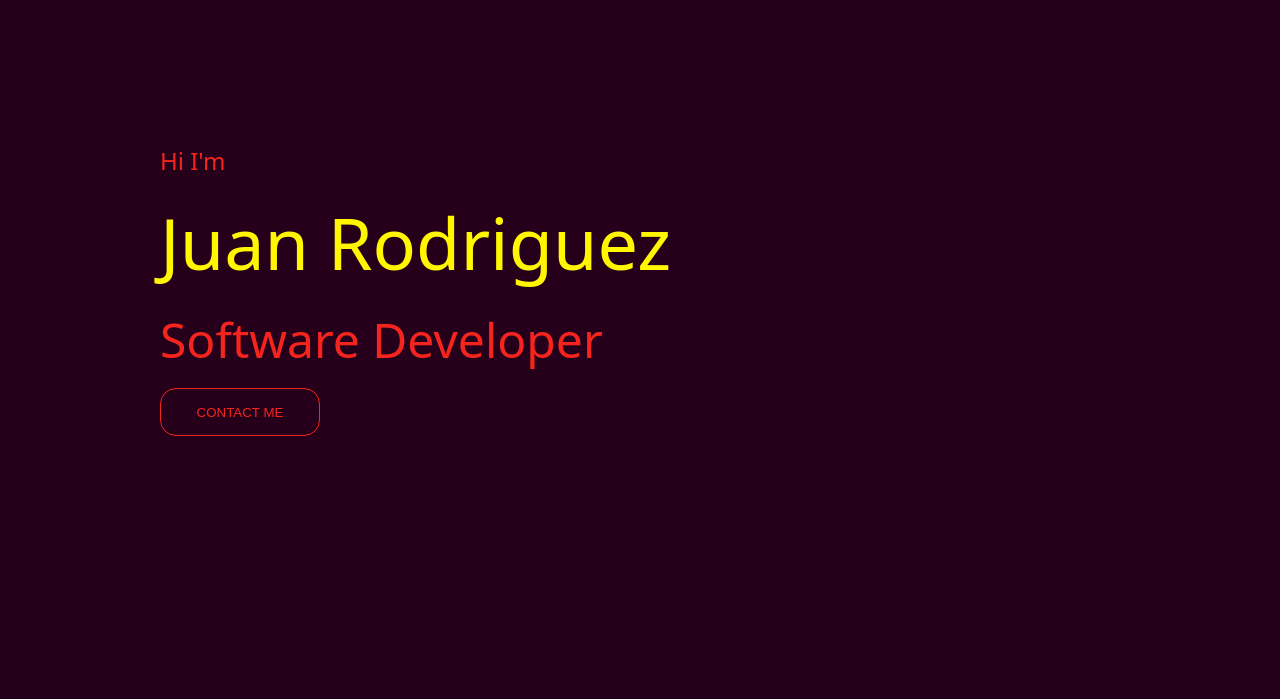
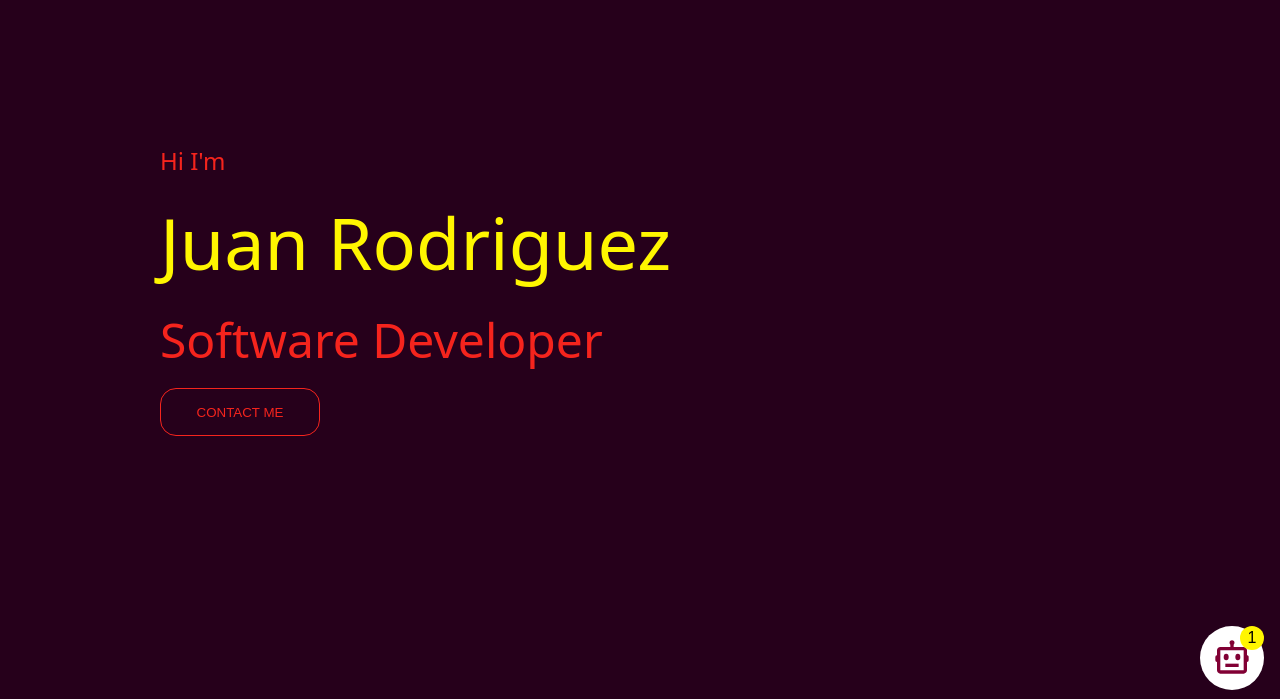
Before and after one commit to jitrodriguez/personal-website, a Gatsby site: page / in a window 1280 px wide. Shown: the part 94-793 px from the top of the page. Built offline with nearby package versions, Linux system fonts and the light colour scheme; Gatsby itself is replaced by a stand-in of ours.

Commit message:
feat: bot added

```diff
--- /dev/null
+++ b/src/components/bot/bot.js
@@ -0,0 +1,30 @@
+import React, { useState } from 'react';
+import BotIcon from '../common/icons/bot';
+import './bot.scss';
+
+export default function Bot() {
+  const [showNotification, setShowNotification] = useState(true);
+  const [showBot, setShowBot] = useState(false);
+
+  const toggleBot = () => {
+    if (showNotification && !showBot) setShowNotification(false);
+    setShowBot(!showBot);
+  };
+  return (
+    <div className='bot-container'>
+      <iframe
+        title='bot'
+        className={`bot ${showBot ? '' : 'hide-bot'}`}
+        src='https://webchat.botframework.com/embed/Porfolio-bot?s=AjU8agzJKBo.Oko7jJo5YjFSOTo1JBIxm4wI7M-rCQcMFzxgu0Hu-O0'></iframe>
+      <button onClick={toggleBot}>
+        <BotIcon />
+        <div
+          className={`notification ${
+            showNotification ? '' : 'notification-close'
+          }`}>
+          1
+        </div>
+      </button>
+    </div>
+  );
+}
--- /dev/null
+++ b/src/components/bot/bot.scss
@@ -0,0 +1,51 @@
+@use './../../styles/colors' as colors;
+.bot-container {
+  position: -webkit-sticky;
+  position: fixed;
+  bottom: 1rem;
+  right: 1rem;
+  z-index: 30;
+  .bot {
+    width: 18rem;
+    height: 26rem;
+    border: none;
+  }
+  .show-bot {
+    display: block;
+  }
+  .hide-bot {
+    display: none;
+  }
+
+  button {
+    border: none;
+    cursor: pointer;
+    height: 4rem;
+    width: 4rem;
+    border-radius: 50%;
+    background-color: white;
+    position: relative;
+    svg {
+      height: 2.5rem;
+      width: 2.5rem;
+      fill: colors.$secondary-color;
+    }
+    .notification {
+      position: absolute;
+      top: 0;
+      right: 0;
+      height: 1.5rem;
+      width: 1.5rem;
+      border-radius: 50%;
+      background-color: colors.$accent-color;
+      display: flex;
+      justify-content: center;
+      align-items: center;
+      color: black;
+      font-size: 1rem;
+    }
+    .notification-close {
+      display: none;
+    }
+  }
+}
--- /dev/null
+++ b/src/components/common/icons/bot.js
@@ -0,0 +1,16 @@
+import React from 'react';
+
+export default function BotIcon() {
+  return (
+    <svg
+      xmlns='http://www.w3.org/2000/svg'
+      width='100%'
+      height='100%'
+      viewBox='0 0 24 24'>
+      <path d='M21.928 11.607c-.202-.488-.635-.605-.928-.633V8c0-1.103-.897-2-2-2h-6V4.61c.305-.274.5-.668.5-1.11a1.5 1.5 0 0 0-3 0c0 .442.195.836.5 1.11V6H5c-1.103 0-2 .897-2 2v2.997l-.082.006A1 1 0 0 0 1.99 12v2a1 1 0 0 0 1 1H3v5c0 1.103.897 2 2 2h14c1.103 0 2-.897 2-2v-5a1 1 0 0 0 1-1v-1.938a1.006 1.006 0 0 0-.072-.455zM5 20V8h14l.001 3.996L19 12v2l.001.005.001 5.995H5z'></path>
+      <ellipse cx='8.5' cy='12' rx='1.5' ry='2'></ellipse>
+      <ellipse cx='15.5' cy='12' rx='1.5' ry='2'></ellipse>
+      <path d='M8 16h8v2H8z'></path>
+    </svg>
+  );
+}
--- a/src/components/sections/about/index.js
+++ b/src/components/sections/about/index.js
@@ -1,4 +1,4 @@
-import React, { useEffect } from 'react';
+import React from 'react';
 import Title from '../../common/titles';
 import './index.scss';
 import { motion } from 'framer-motion';
--- a/src/pages/index.js
+++ b/src/pages/index.js
@@ -9,6 +9,7 @@ import Loader from '../components/sections/loader/loader';
 import Projects from '../components/sections/projects';
 import './../styles/index.scss';
 import { Seo } from '../components/seo/seo';
+import Bot from '../components/bot/bot';
 
 export default function Index() {
   // set is mounted and set to false
@@ -34,6 +35,7 @@ export default function Index() {
         <Loader />
       ) : (
         <>
+          <Bot />
           <NavBar variants={variants} />
           <Hero variants={variants} />
           <About variants={variants} />
--- a/src/styles/_responsive.scss
+++ b/src/styles/_responsive.scss
@@ -67,4 +67,11 @@
     flex-direction: row;
     gap: 2rem;
   }
+  .bot-container {
+    .bot {
+      width: 25rem;
+      height: 26rem;
+      border: none;
+    }
+  }
 }
```
